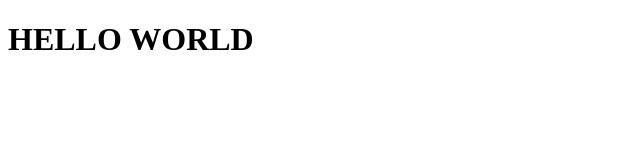
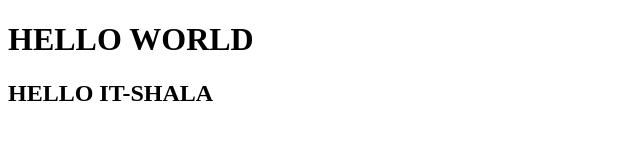
Before and after one commit to AshishPundge/IT-shala-student, a plain HTML site: page index.html in a window 1280 px wide. Shown: the whole page, without its empty margins (0-640 px from the left). Drawn offline with Linux system fonts and the light colour scheme.

Commit message:
updated index file

```diff
--- a/index.html
+++ b/index.html
@@ -7,5 +7,6 @@
 </head>
 <body>
    <h1>HELLO WORLD</h1>
+   <h2>HELLO IT-SHALA</h2>
 </body>
 </html>
```
